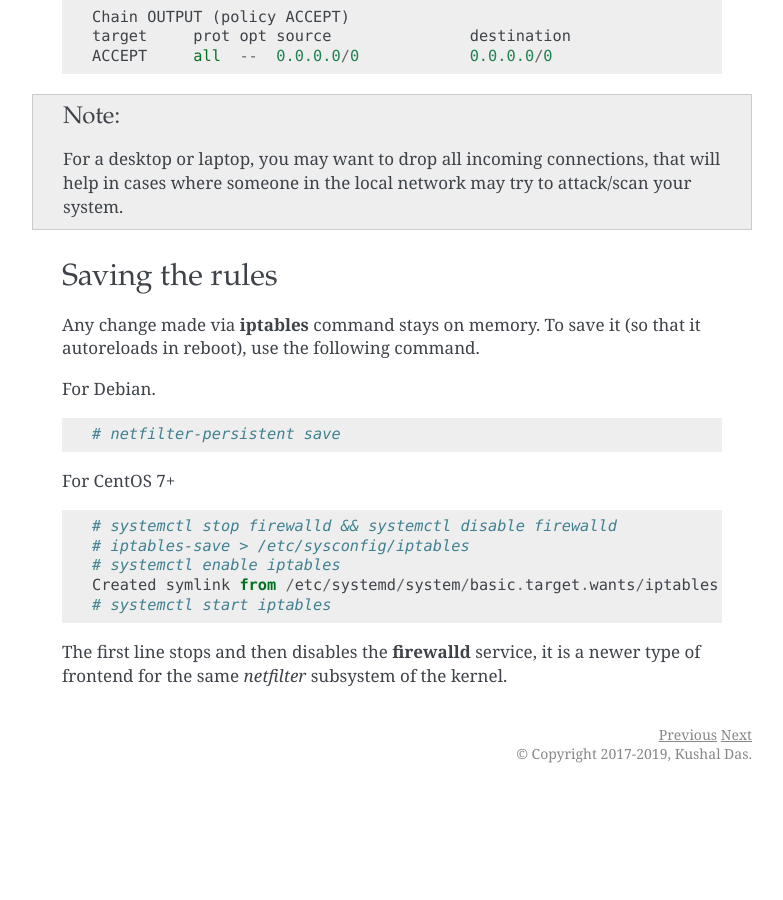
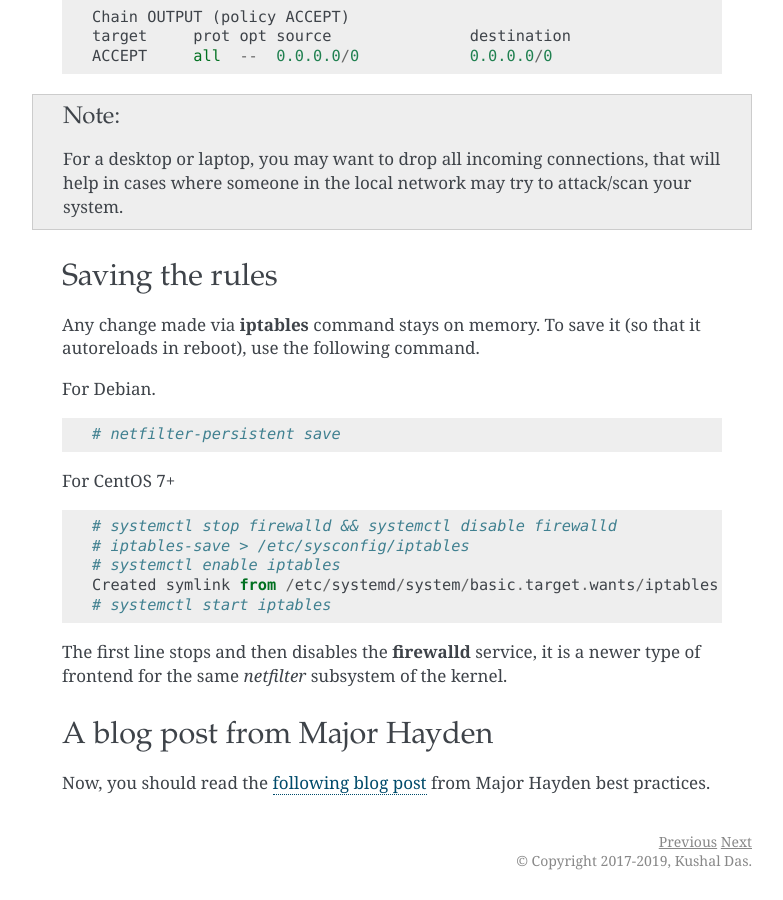
Before and after one commit to kushaldas/lym, a Sphinx documentation site: the page built from docs/firewall.rst, in a window 1280 px wide and 900 px high, scrolled down 3700 px. Shown: the whole window, without its empty margins (358-1141 px from the left). Built offline with Sphinx 7.4.7, drawn with Linux system fonts in a browser that asks for light colours; a script that is not in the unit is left out; before the commit the page ends 4493 px from its top, so only the background shows below that; some of the changed text lies outside the part shown.

Commit message:
Adds blog post from major

```diff
--- a/docs/firewall.rst
+++ b/docs/firewall.rst
@@ -224,3 +224,9 @@ For CentOS 7+
 
 The first line stops and then disables the **firewalld** service, it is a newer
 type of frontend for the same *netfilter* subsystem of the kernel.
+
+A blog post from Major Hayden
+------------------------------
+
+Now, you should read the `following blog post <https://major.io/2010/04/12/best-practices-iptables/>`_
+from Major Hayden best practices.
```
